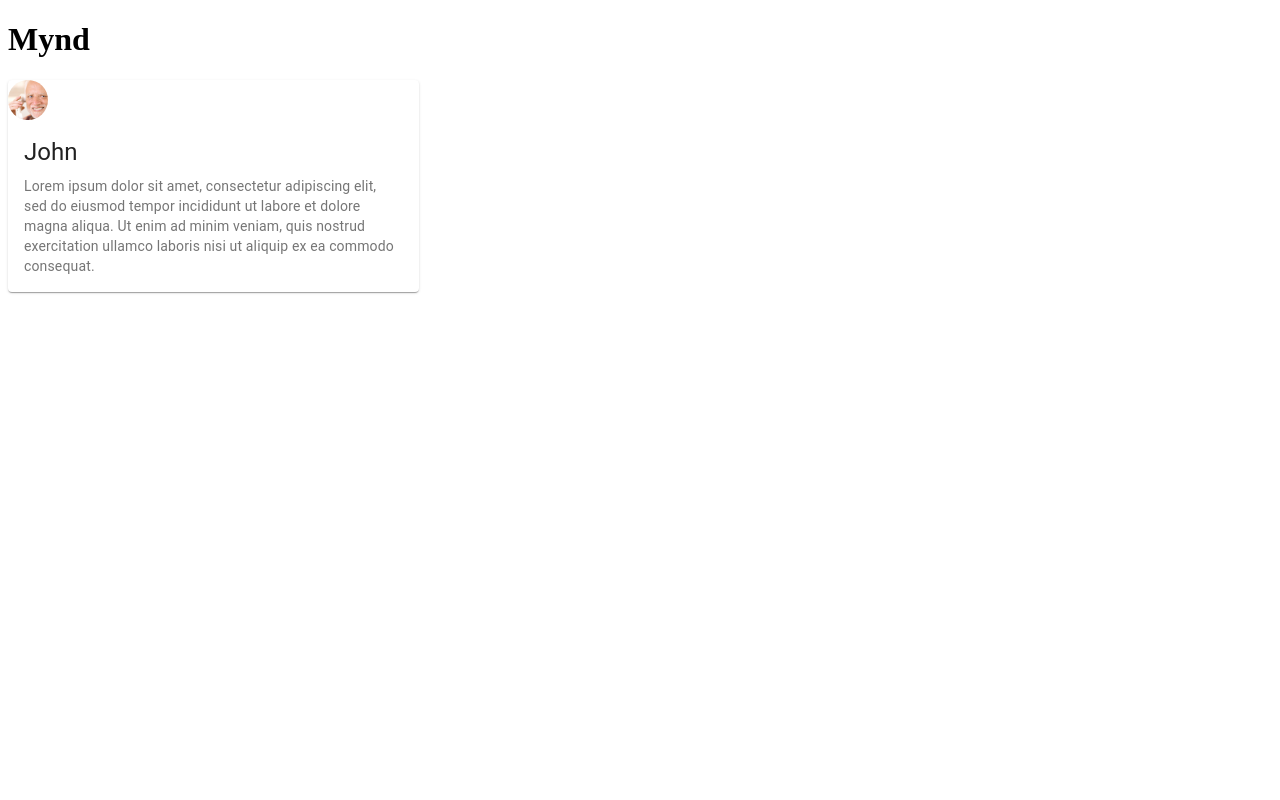
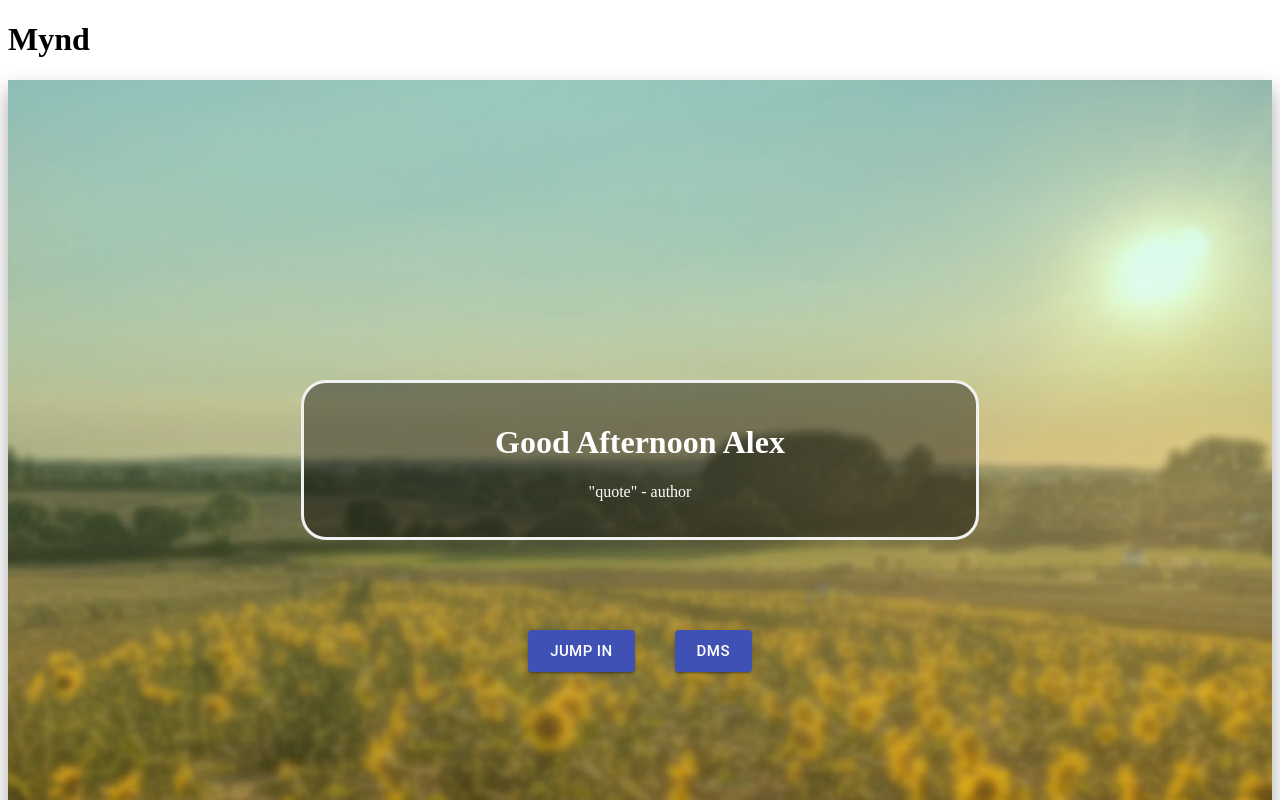
Before and after one commit to Team-25/Mynd, a React (Create React App) app in the folder Frontend/mynd/: page /home in a window 1280 px wide. Shown: the top 800 px of the page. Built offline with nearby package versions, Linux system fonts and the light colour scheme; no server answers.

Commit message:
[add] Hero Section Greet User

```diff
--- a/Frontend/mynd/src/App.tsx
+++ b/Frontend/mynd/src/App.tsx
@@ -1,6 +1,7 @@
 import { BrowserRouter as Router, Switch, Route, Redirect } from 'react-router-dom';
 import "./App.scss";
 import StudentReviewsPage from './components/Homepage/StudentReviews/student-reviews';
+import HeroSection from './components/Homepage/HeroSection/user-hero-section'
 
 function App() {
   return (
@@ -8,6 +9,7 @@ function App() {
       <h1>Mynd</h1>
       <Switch>
         <Route path="/home">
+          <HeroSection name="Alex"/>
           <StudentReviewsPage />
         </Route>
       </Switch>
--- /dev/null
+++ b/Frontend/mynd/src/components/Homepage/HeroSection/HeroSection.scss
@@ -0,0 +1,49 @@
+.hero-container {
+    background: linear-gradient(rgba(122, 255, 233, 0.322), rgba(255, 200, 21, 0.226)),url('./../../../img/home.jpg') center center/cover no-repeat;
+    height: 100vh;
+    width: 100%;
+    position: relative;
+    display:flex;
+    flex-direction: column;
+    align-items:center;
+    object-fit:contain;
+    box-shadow: 0px 10px 20px #aaaaaa;
+}
+
+.bg-text {
+    margin-top: 300px;
+    background-color: rgb(0,0,0);
+    background-color: rgba(0,0,0, 0.4);
+    color: white;
+    border: 3px solid #f1f1f1;
+    z-index: 2;
+    width: 50%;
+    padding: 20px;
+    text-align: center;
+    border-radius: 25px;
+}
+
+.bg-buttons {
+    margin-top: 64px;
+    width: 50%;
+    font-weight: bold;
+    z-index: 2;
+    padding: 6px;
+    text-align: center;
+
+    .h-btn {
+        margin: 20px;
+    }
+  }
+
+@media screen and (max-width: 960px) {
+    .bg-text {
+        margin-top: 150px;
+    }
+}
+
+@media screen and (max-width: 700px) {
+    .bg-text {
+        margin-top: 50px;
+    }
+}
--- /dev/null
+++ b/Frontend/mynd/src/components/Homepage/HeroSection/user-hero-section.tsx
@@ -0,0 +1,46 @@
+import React from 'react';
+import Button from '@material-ui/core/Button';
+import './HeroSection.scss';
+
+
+interface IProps {
+    name: string;
+}
+
+interface IState {
+    selectedQuote: { [key: string]: string};
+    hr: number;
+}
+
+class HeroSection extends React.Component<IProps> {
+    state: IState = {
+        selectedQuote: {text:'quote',author:'author'},
+        hr: new Date().getHours(),
+    }
+
+    componentDidMount() {
+        fetch("https://type.fit/api/quotes")
+         .then((response) => response.json())
+         .then((data) => {
+            let randNum = Math.floor(Math.random()*data.length);
+            this.setState({selectedQuote: data[randNum]});
+        });
+    }
+
+    render() {
+        return (
+            <div className="hero-container">
+                <div className="bg-text">
+                    {(this.state.hr >= 18) ? <h1>Good Evening {this.props.name}</h1> : (this.state.hr >= 12) ? <h1>Good Afternoon {this.props.name}</h1> : <h1>Good Morning {this.props.name}</h1>}
+                    <p> "{this.state.selectedQuote.text}" - {this.state.selectedQuote.author}</p>
+                </div>
+                <div className="bg-buttons">
+                    <Button variant="contained" color="primary" size="large" className="h-btn">Jump in</Button>
+                    <Button variant="contained" color="primary" size="large" className="h-btn">DMs</Button>
+                </div>
+            </div>
+        )
+    }
+}
+
+export default HeroSection;
```
Also changed, not shown: Frontend/mynd/src/img/home.jpg (added).
